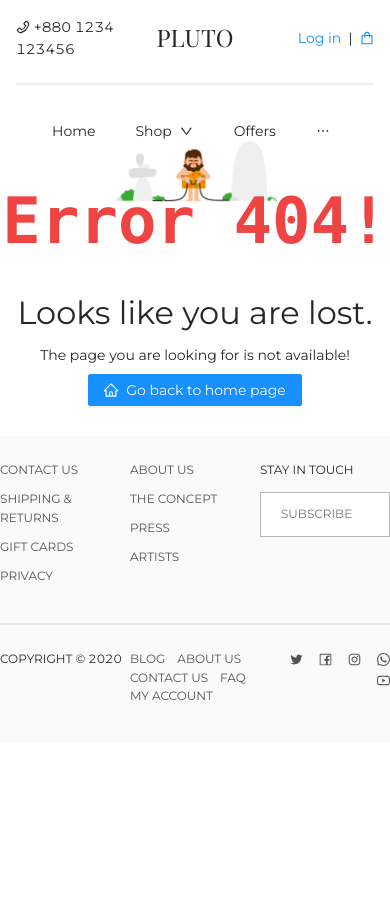
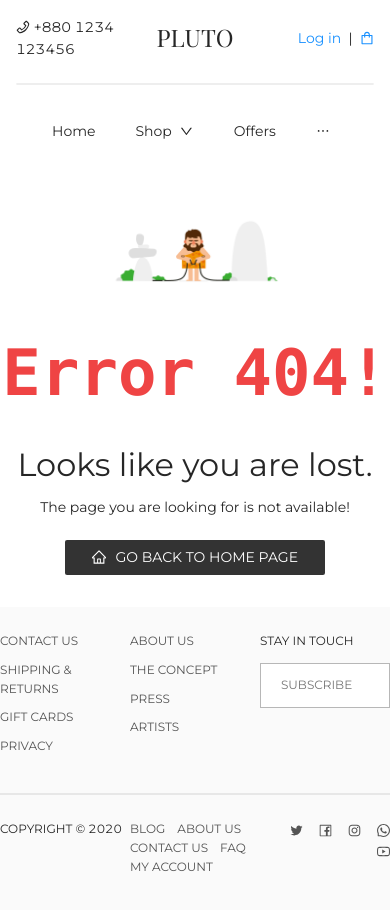
Before and after one commit to Alamin02/pluto, a React (Create React App) app: page /contact in a window 390 px wide. Shown: the top 910 px of the page. Before the commit the page ends 844 px from the top, so only its background shows below. Built offline with nearby package versions, Linux system fonts and the light colour scheme; a web font is replaced by a local one.

Commit message:
fix: Error404 comp made responsive

```diff
--- a/src/components/error-404/Error404.js
+++ b/src/components/error-404/Error404.js
@@ -1,30 +1,55 @@
 import { Link } from "react-router-dom";
-
-import { Button } from "antd";
+import { Grid } from "antd";
 import { HomeOutlined } from "@ant-design/icons";
+import classNames from "classnames";
 
 import styles from "./Error404.module.css";
 import ShockedMan from "./404.gif";
+import ButtonBlack from "../styled-components/ButtonBlack";
+
+const { useBreakpoint } = Grid;
+const buttonBlackStyle = {
+  marginTop: "1rem",
+};
+const iconStyle = {
+  marginRight: "0.6rem",
+};
 
 function Error404() {
+  const screens = useBreakpoint();
+
   return (
     <div className={styles.container}>
-      <img src={ShockedMan} alt="ShockedMan" className={styles.gifStyle} />
-      <p className={styles.fourOFourStyle}>Error 404!</p>
+      <img src={ShockedMan} alt="ShockedMan" className={classNames(
+        { [styles.gifStyle]: screens },
+        { [styles.gifStyleXs]: screens.xs },
+      )} />
+      <p
+        className={classNames(
+          { [styles.fourOFourStyle]: screens },
+          { [styles.fourOFourStyleXs]: screens.xs }
+        )}
+      >
+        Error 404!
+      </p>
       <div>
         <p className={styles.firstParagraphStyle}>Looks like you are lost.</p>
         <br />
         The page you are looking for is not available!
       </div>
+      <br />
       <Link to="/">
-        <Button
-          type="primary"
-          className={styles.buttonStyle}
-          icon={<HomeOutlined />}
-        >
-          Go back to home page
-        </Button>
+        <ButtonBlack
+          style={buttonBlackStyle}
+          buttonText={
+            <span>
+              <HomeOutlined style={iconStyle} />
+              Go back to home page
+            </span>
+          }
+        ></ButtonBlack>
       </Link>
+      <div className={styles.emptySpace}></div>
     </div>
   );
 }
--- a/src/components/error-404/Error404.module.css
+++ b/src/components/error-404/Error404.module.css
@@ -10,6 +10,9 @@
   height: auto;
   margin-top: -5rem;
 }
+.gifStyleXs{
+  margin-top: 0rem;
+}
 
 .fourOFourStyle {
   font-family: ui-monospace, SFMono-Regular, Menlo, Monaco, Consolas,
@@ -18,6 +21,9 @@
   font-size: 4rem;
   font-weight: bold;
   margin-top: -4.5rem;
+}
+.fourOFourStyleXs{
+  margin-top: 0rem;
 }
 
 .firstParagraphStyle {
@@ -30,3 +36,7 @@
   margin-top: 0.5rem;
   margin-bottom: 1.9rem;
 }
+
+.emptySpace{
+  padding: 1rem;
+}
```
